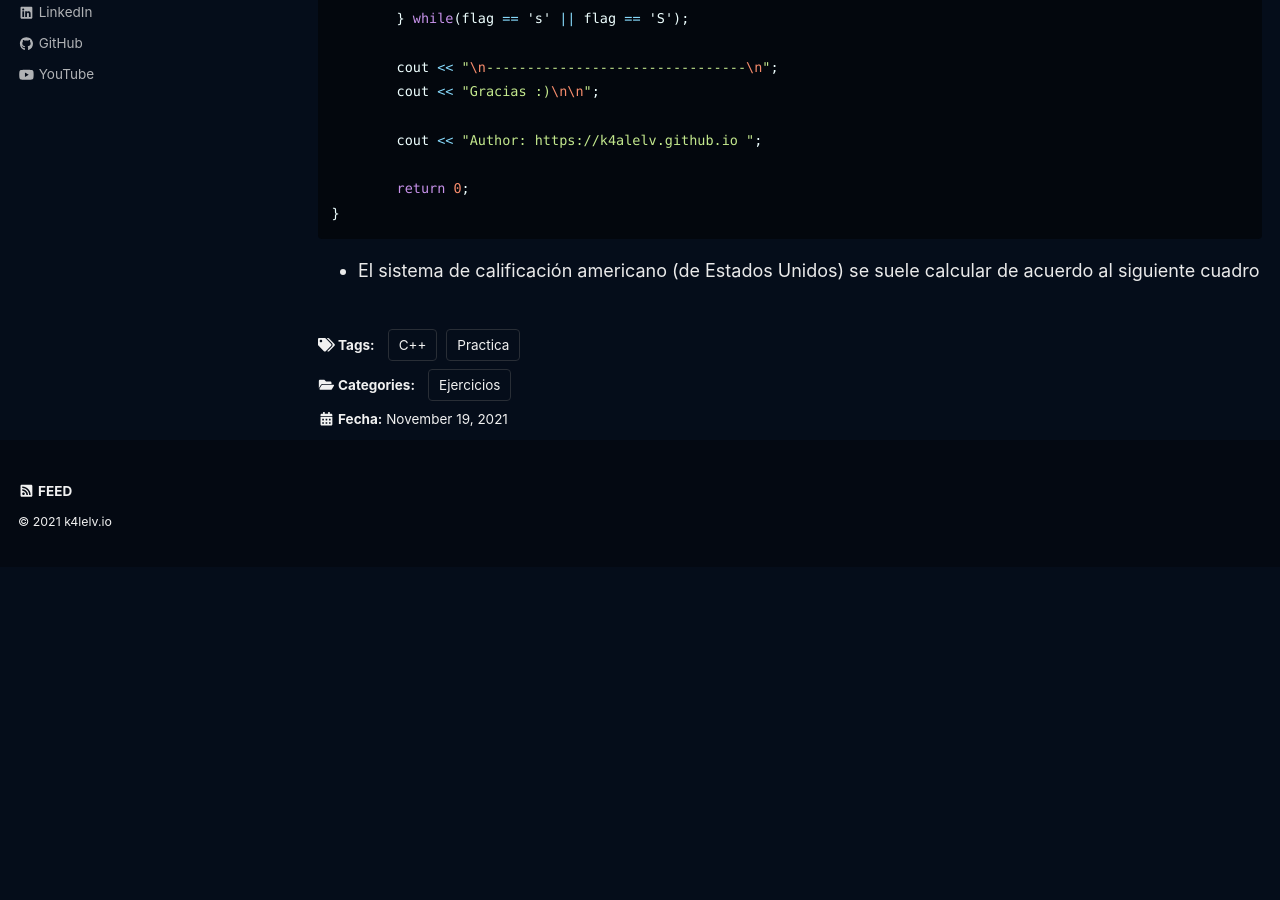
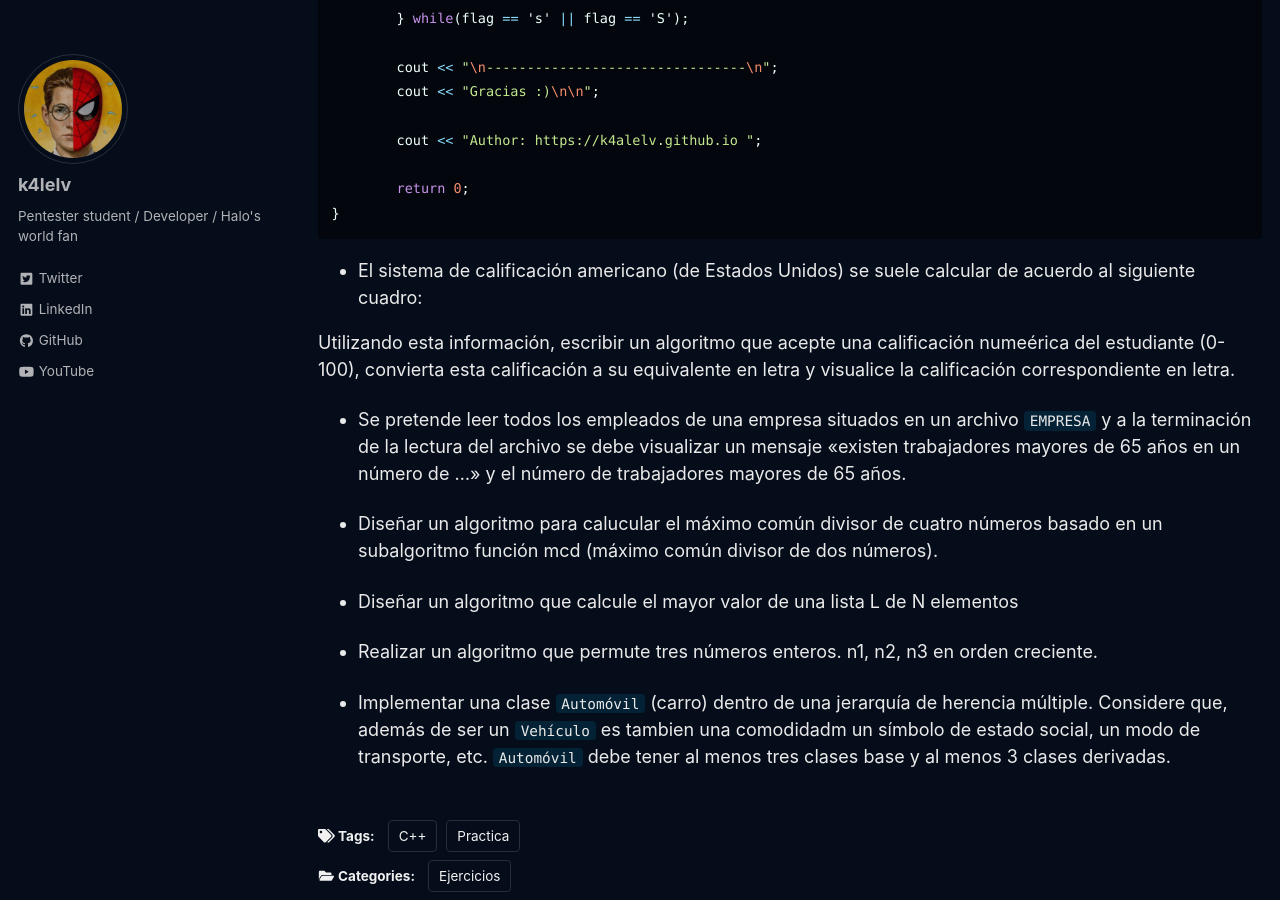
Before and after one commit to k4lelv/k4lelv.github.io, a Jekyll site: the page built from _posts/2021-11-19-Ejemplos-sencillos en-C++.md, in a window 1280 px wide and 900 px high, scrolled down 1707 px. Built offline with Jekyll 4.4.1, drawn with Linux system fonts in a browser that asks for light colours; cached includes are drawn as plain includes; a script that is not in the unit is left out; before the commit the page ends 2274 px from its top, so only the background shows below that.

Commit message:
Agregando los encabezados de los demas ejercicios

````diff
--- a/_posts/2021-11-19-Ejemplos-sencillos en-C++.md
+++ b/_posts/2021-11-19-Ejemplos-sencillos en-C++.md
@@ -73,4 +73,22 @@ int main (){
 }
 ```
 
-* El sistema de calificación americano (de Estados Unidos) se suele calcular de acuerdo al siguiente cuadro
+* El sistema de calificación americano (de Estados Unidos) se suele calcular de acuerdo al siguiente cuadro:
+
+
+Utilizando esta información, escribir un algoritmo que acepte una calificación numeérica del estudiante (0-100), convierta esta calificación a su equivalente en letra y visualice la calificación correspondiente en letra.
+
+
+* Se pretende leer todos los empleados de una empresa situados en un archivo `EMPRESA` y a la terminación de la lectura del archivo se debe visualizar un mensaje <<existen trabajadores mayores de 65 años en un número de ...>> y el número de trabajadores mayores de 65 años.
+
+
+* Diseñar un algoritmo para calucular el máximo común divisor de cuatro números basado en un subalgoritmo función mcd (máximo común divisor de dos números).
+
+
+* Diseñar un algoritmo que calcule el mayor valor de una lista L de N elementos
+
+
+* Realizar un algoritmo que permute tres números enteros. n1, n2, n3 en orden creciente.
+
+
+* Implementar una clase `Automóvil` (carro) dentro de una jerarquía de herencia múltiple. Considere que, además de ser un `Vehículo` es tambien una comodidadm un símbolo de estado social, un modo de transporte, etc. `Automóvil` debe tener al menos tres clases base y al menos 3 clases derivadas.
````
